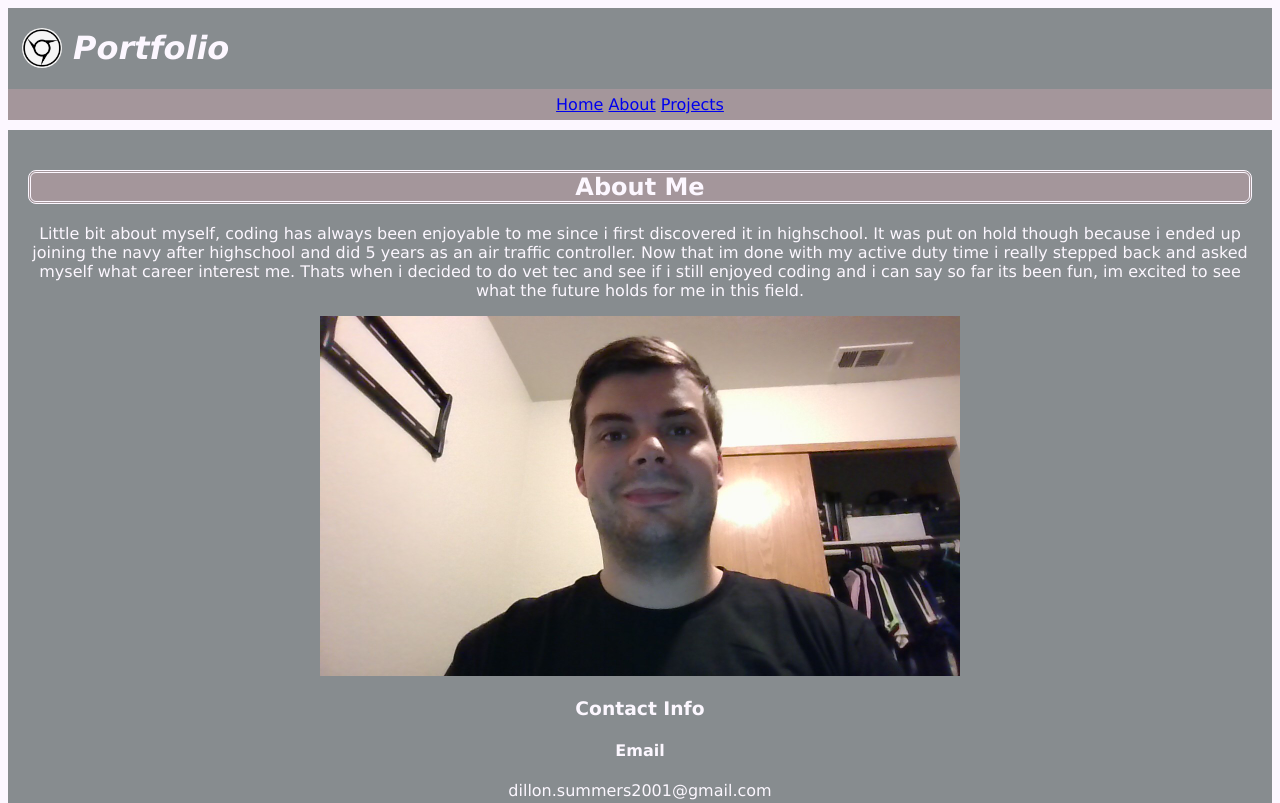
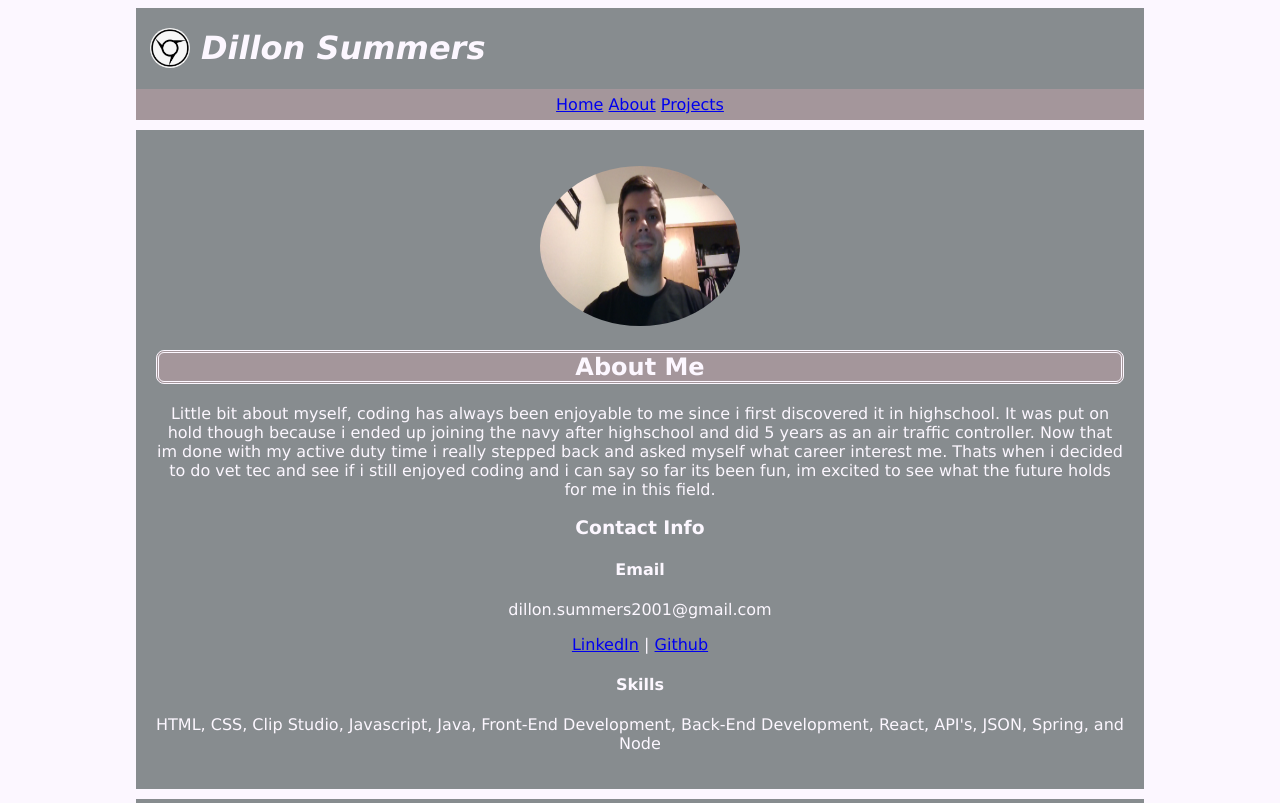
Before and after one commit to DSummers2001/DSummers2001.github.io, a plain HTML site: page index.html in a window 1280 px wide. Shown: the top 803 px of the page. Drawn offline with Linux system fonts and the light colour scheme.

Commit message:
added style

```diff
--- a/index.html
+++ b/index.html
@@ -5,7 +5,7 @@
     <meta charset="UTF-8">
     <meta name="viewport" content="width=device-width, initial-scale=1.0">
     <!--Title-->
-    <title>Dillons Portfolio</title>
+    <title>Dillon Summers</title>
     <!--style sheets-->
     <link rel="stylesheet" href="style.css">
 </head>
@@ -21,7 +21,7 @@
                         </a>
                     </div>
                     <div id="title">
-                        <h1><em>Portfolio</em></h1>
+                        <h1><em>Dillon Summers</em></h1>
                     </div>
                 </div>
                 <!--navbar-->
@@ -37,6 +37,9 @@
         <!--About Me-->
         <div class="about-me" id="about-me">
             <section>
+                <p>
+                    <img src="assets\images\WIN_20231010_19_18_52_Pro.jpg" alt="Dillons Picture">
+                </p>
                 <h1>About Me</h1>
                 <article>
                     <P> Little bit about myself, coding has always been enjoyable to me since i first discovered it in
@@ -48,9 +51,6 @@
                         Thats when i decided to do vet tec and see if i still enjoyed coding and i can say so far its
                         been fun, im excited to see what the future holds for me in this field.
                     </P>
-                    <p>
-                        <img src="assets\images\WIN_20231010_19_18_52_Pro.jpg" alt="Dillons Picture">
-                    </p>
                     <div class="contact-info" id="contact-info">
                         <h3>Contact Info</h3>
                         <h4>Email</h4>
--- a/style.css
+++ b/style.css
@@ -4,6 +4,8 @@ html {
 
 body{
     background-color: #FCF7FF;
+    padding-left: 10%;
+    padding-right: 10%;
 }
 
 .grid-container{
@@ -93,7 +95,9 @@ footer{
 }
 
 .about-me img {
-    width: 50vw;
+    width: 25vh;
+    border-radius: 60%;
+    height: 20vh;
 }
 
 .about-me h1{
```
